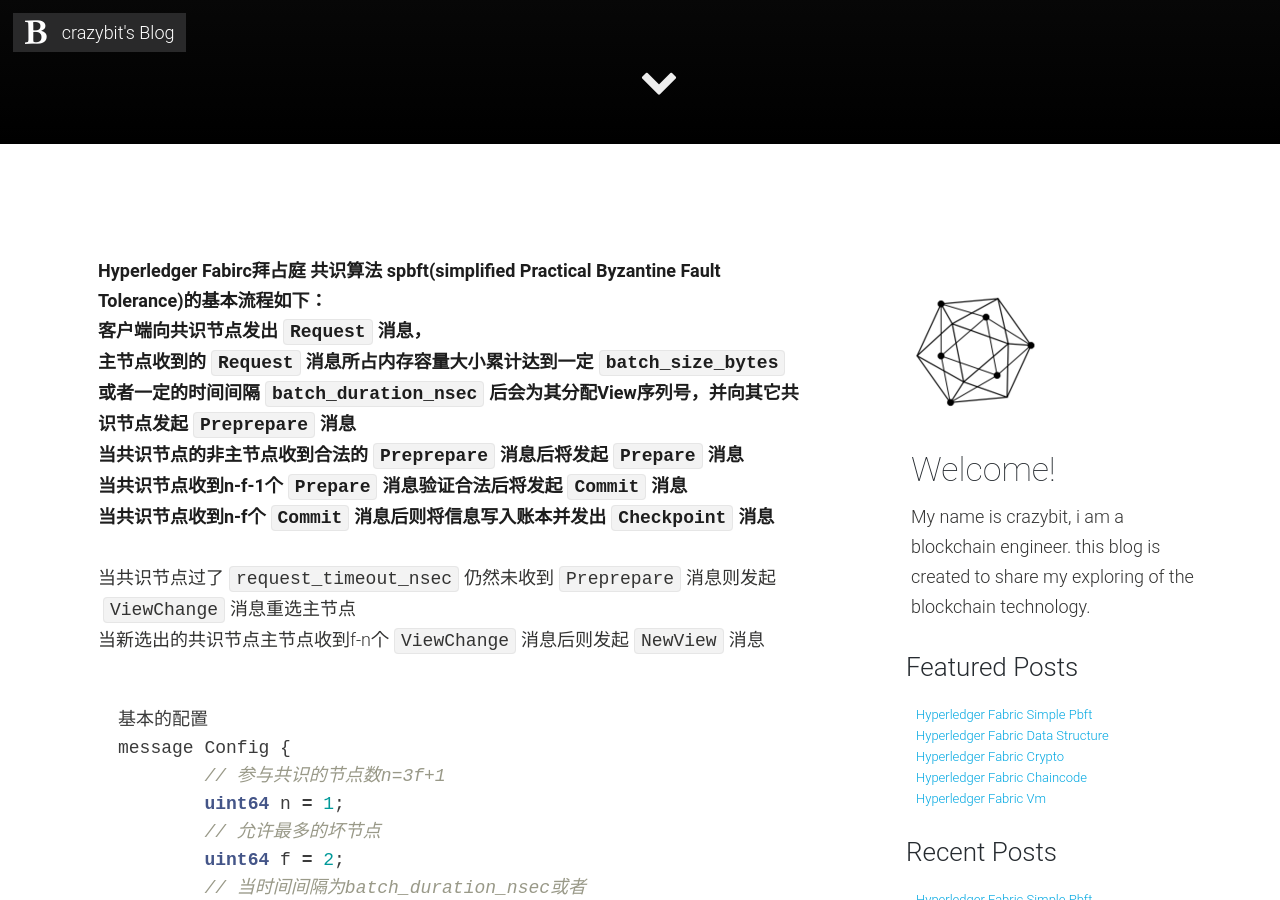
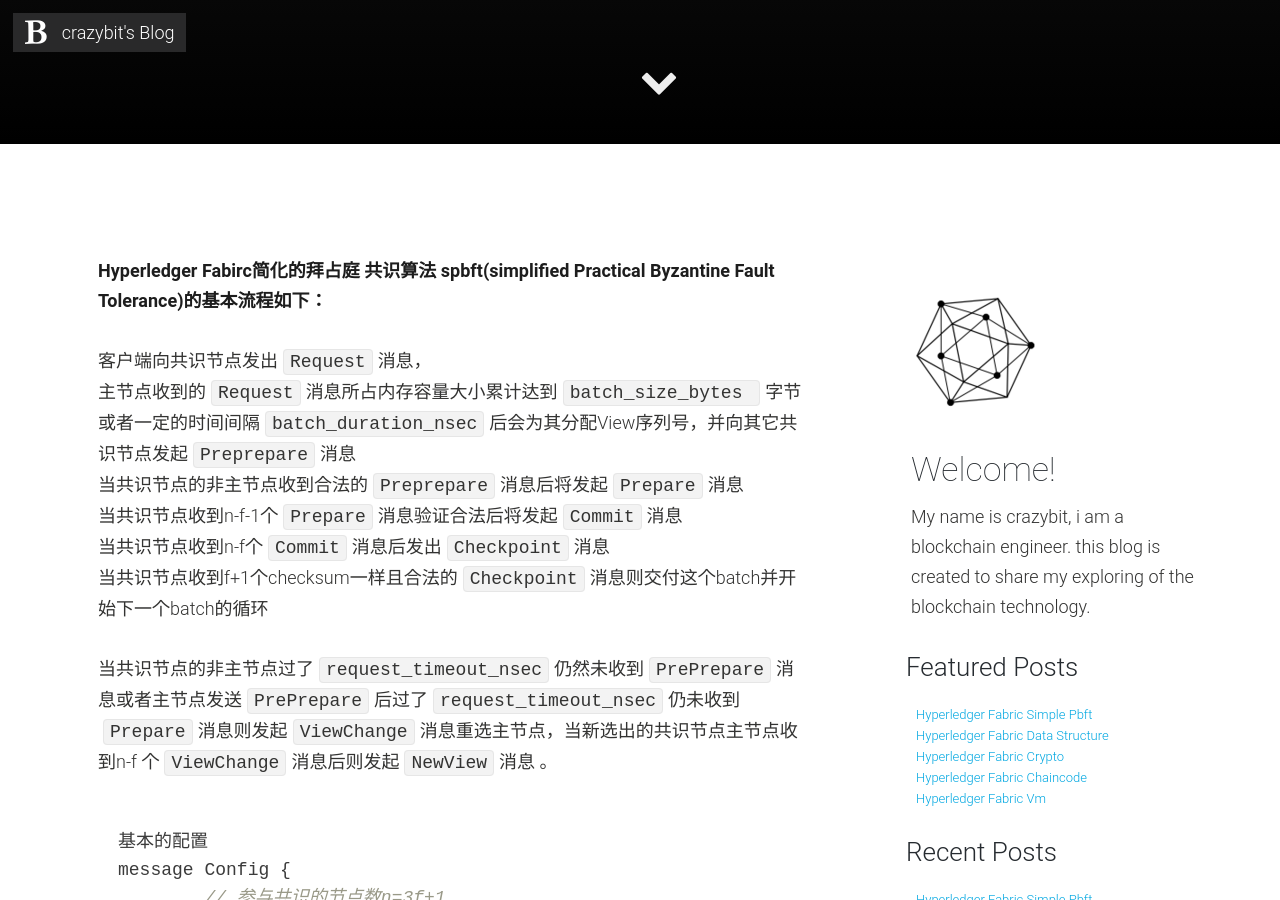
Before and after one commit to crazybits/crazybits.github.io, a Jekyll site: the page built from _posts/2016-12-14-hyperledger-fabric-simple-pbft.md, in a window 1280 px wide and 900 px high, scrolled down 756 px. Built offline with Jekyll 4.4.1, drawn with Linux system fonts in a browser that asks for light colours; nearby versions of some CDN libraries; some of the changed text lies outside the part shown.

Commit message:
update simple pbft post

````diff
--- a/_posts/2016-12-14-hyperledger-fabric-simple-pbft.md
+++ b/_posts/2016-12-14-hyperledger-fabric-simple-pbft.md
@@ -3,15 +3,16 @@ layout: post
 featured: true
 ---
 
-Hyperledger Fabirc拜占庭 共识算法 spbft(simplified Practical Byzantine Fault Tolerance)的基本流程如下：
+Hyperledger Fabirc简化的拜占庭 共识算法 spbft(simplified Practical Byzantine Fault Tolerance)的基本流程如下：
+
 客户端向共识节点发出`Request`消息，
-主节点收到的`Request`消息所占内存容量大小累计达到一定`batch_size_bytes `或者一定的时间间隔`batch_duration_nsec`后会为其分配View序列号，并向其它共识节点发起`Preprepare`消息
+主节点收到的`Request`消息所占内存容量大小累计达到`batch_size_bytes `字节或者一定的时间间隔`batch_duration_nsec`后会为其分配View序列号，并向其它共识节点发起`Preprepare`消息
 当共识节点的非主节点收到合法的`Preprepare`消息后将发起`Prepare`消息
 当共识节点收到n-f-1个`Prepare`消息验证合法后将发起`Commit`消息
-当共识节点收到n-f个`Commit`消息后则将信息写入账本并发出`Checkpoint`消息
+当共识节点收到n-f个`Commit`消息后发出`Checkpoint`消息
+当共识节点收到f+1个checksum一样且合法的`Checkpoint`消息则交付这个batch并开始下一个batch的循环
 
-当共识节点过了`request_timeout_nsec`仍然未收到`Preprepare`消息则发起`ViewChange`消息重选主节点
-当新选出的共识节点主节点收到f-n个`ViewChange`消息后则发起`NewView`消息
+当共识节点的非主节点过了`request_timeout_nsec`仍然未收到`PrePrepare`消息或者主节点发送`PrePrepare`后过了`request_timeout_nsec`仍未收到`Prepare`消息则发起`ViewChange`消息重选主节点，当新选出的共识节点主节点收到n-f 个`ViewChange`消息后则发起`NewView`消息 。
 <!--more-->
 ```go
 基本的配置
@@ -21,7 +22,7 @@ message Config {
         // 允许最多的坏节点
         uint64 f = 2;
         // 当时间间隔为batch_duration_nsec或者
-        // 收到的消息大小为batch_size_bytes时则发起PrePrepare消息
+        // 收到的消息大小为batch_size_bytes时主节点则发起PrePrepare消息
         uint64 batch_duration_nsec = 3;
         uint64 batch_size_bytes = 4;
         // 当共识节点超过request_timeout_nsec未收到PrePrepare消息发起ViewChange消息
````
Also changed, not shown: other parts of _posts/2016-12-14-hyperledger-fabric-simple-pbft.md (+0 -2 lines).
